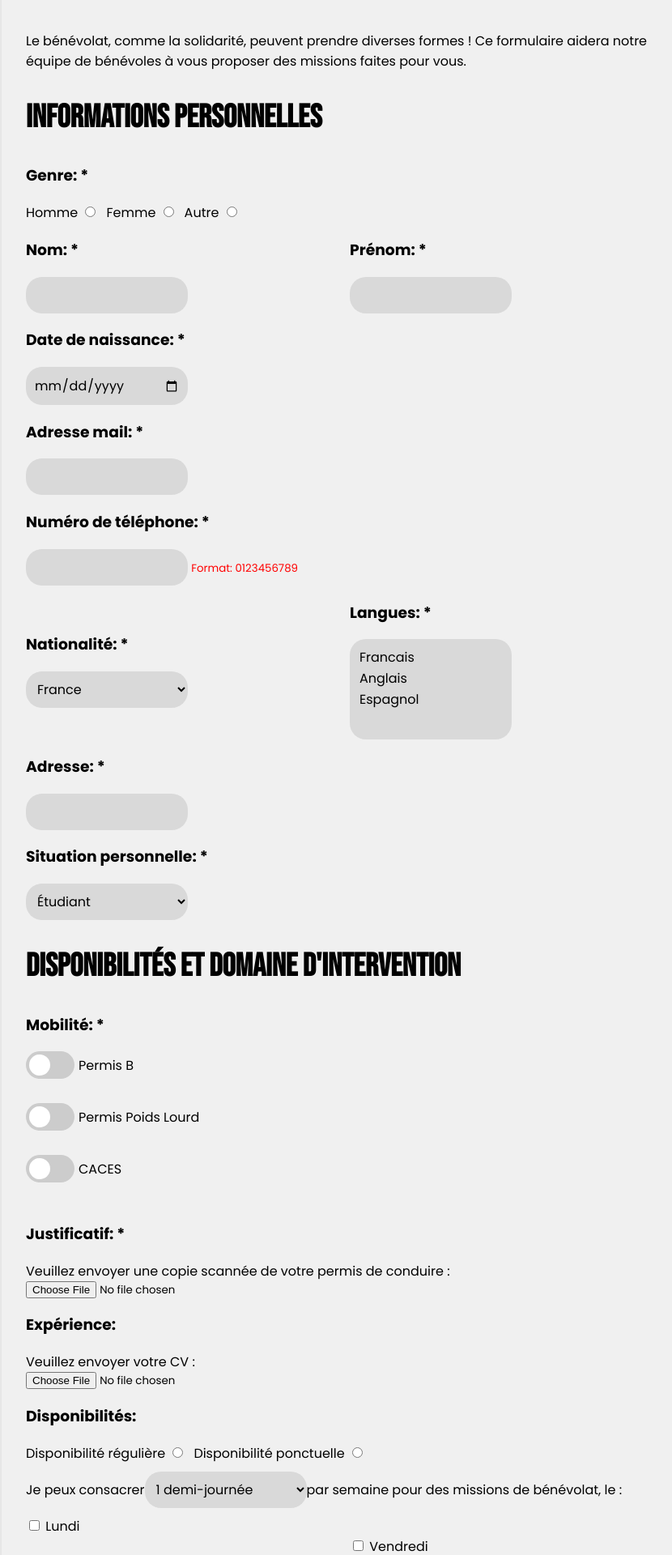
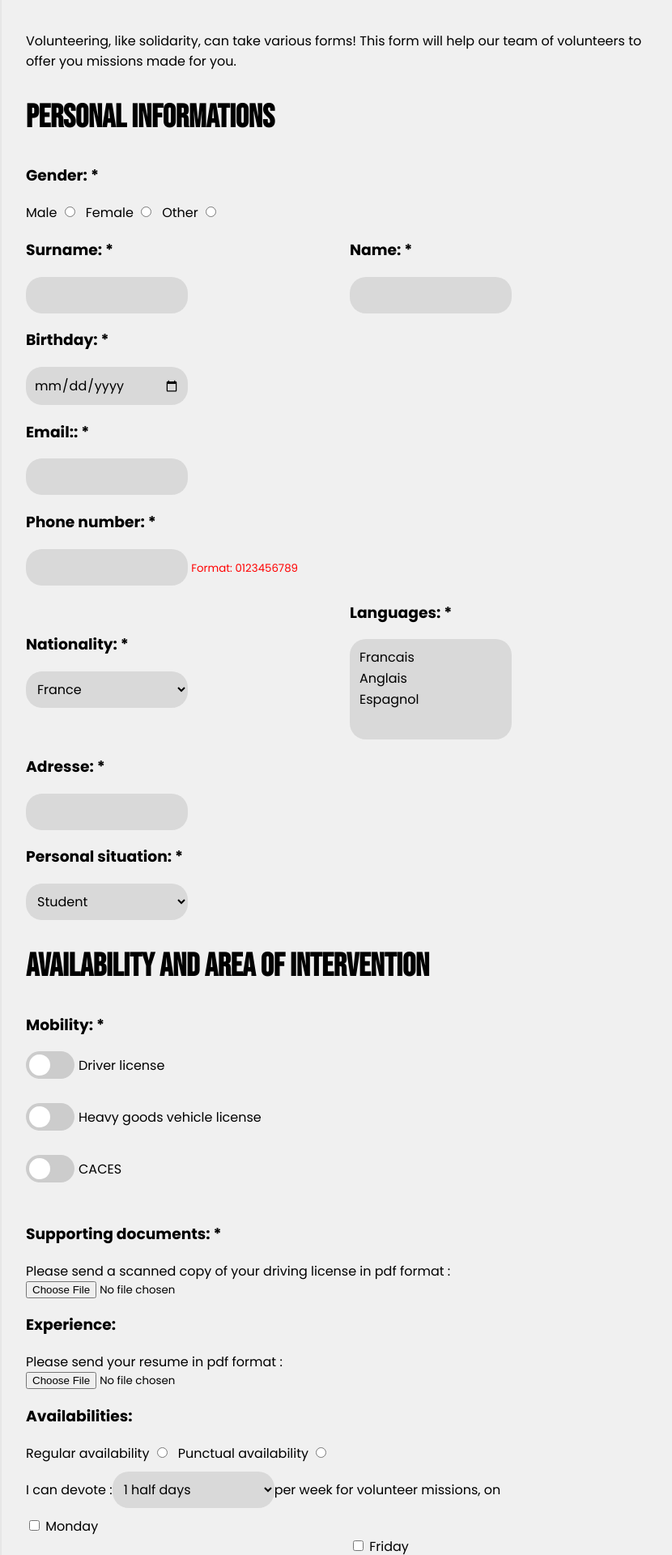
Before and after one commit to ShHaWkK/Temps_Donne, a PHP site: page /form/register.php in a window 1280 px wide. Shown: the part 254-2174 px from the top of the page at 81% size, without its empty margins (208-1038 px from the left). Run offline with PHP 8.4, Linux system fonts and the light colour scheme; some libraries are stand-ins or nearby versions.

Commit message:
Add multilinguism for register form

```diff
--- a/front/form/register.php
+++ b/front/form/register.php
@@ -17,46 +17,46 @@ echo "<title>Inscription bénévole - Au temps donné</title>";
 
 <div class="form-container">
     <div class="form-content">
-        <h1> Je deviens Bénévole </h1>
-        <p>Le bénévolat, comme la solidarité, peuvent prendre diverses formes !
-            Ce formulaire aidera notre équipe de bénévoles à vous proposer des missions faites pour vous.
-        <h2> Informations personnelles </h2>
-        <h3> Genre: * </h3>
+        <h1><?php echo htmlspecialchars($data["I_BECOME_VOLUNTEER"] ?? 'I become volunteer');?></h1>
+        <p><?php echo htmlspecialchars($data["FORM_INTRO_VOLUNTEER"]);?>
+        </p>
+        <h2> <?php echo htmlspecialchars($data["PERSONAL_INFORMATIONS"]);?> </h2>
+        <h3> <?php echo htmlspecialchars($data["GENDER"]);?>: * </h3>
         <div class="line">
-            <label class="radio-label"> Homme <input type="radio" id="genre" name="genre" value="homme" required> </label>
-            <label class="radio-label"> Femme <input type="radio" id="genre" name="genre" value="femme" required> </label>
-            <label class="radio-label"> Autre <input type="radio" id="genre" name="genre" value="autre" required> </label>
+            <label class="radio-label"> <?php echo htmlspecialchars($data["MALE"]);?> <input type="radio" id="genre" name="genre" value="homme" required> </label>
+            <label class="radio-label"> <?php echo htmlspecialchars($data["FEMALE"]);?> <input type="radio" id="genre" name="genre" value="femme" required> </label>
+            <label class="radio-label"> <?php echo htmlspecialchars($data["OTHER"]);?> <input type="radio" id="genre" name="genre" value="autre" required> </label>
         </div>
 
         <div class="line">
             <div class="col">
-                <label for="nom"> <h3>Nom: *</h3></label>
+                <label for="nom"> <h3><?php echo htmlspecialchars($data["SURNAME"]);?>: *</h3></label>
                 <input type="text" id="nom" name="nom" required>
             </div>
             <div class="col">
-                <label for="prenom"> <h3>Prénom: *</h3></label>
+                <label for="prenom"> <h3><?php echo htmlspecialchars($data["NAME"]);?>: *</h3></label>
                 <input type="text" id="prenom" name="prenom" required>
             </div>
         </div>
 
-        <label for="date_naissance"><h3> Date de naissance: * </h3></label>
+        <label for="date_naissance"><h3><?php echo htmlspecialchars($data["BIRTHDAY"]);?>: * </h3></label>
         <input type="date" id="date_naissance" name="date_naissance" required>
 
-        <label for="email"> <h3> Adresse mail: * </h3> </label>
+        <label for="email"> <h3> <?php echo htmlspecialchars($data["EMAIL_LABEL"]);?>: * </h3> </label>
         <input type="email" id="email" name="email" required>
 
         <!-- TODO vérifier si l'adresse mail existe-->
         <?php
         ?>
 
-        <label for="telephone"><h3> Numéro de téléphone: * </h3></label>
+        <label for="telephone"><h3> <?php echo htmlspecialchars($data["PHONE_NUMBER"]);?>: * </h3></label>
         <input type="tel" id="telephone" name="telephone" required>
         <small class="format-info" color="red" >Format: 0123456789</small>
         </fieldset>
 
         <div class="line">
             <div class="col">
-                <label for="nationalite"><h3> Nationalité: * </h3> </label>
+                <label for="nationalite"><h3> <?php echo htmlspecialchars($data["NATIONALITY"]);?>: * </h3> </label>
                 <select id="nationalite" name="nationalite" required>
                     <option value="AF">Afghanistan</option>
                     <option value="ZA">Afrique du Sud</option>
@@ -307,7 +307,7 @@ echo "<title>Inscription bénévole - Au temps donné</title>";
 
             </div>
             <div class="col">
-                <label for="langues"> <h3>Langues: *</h3></label>
+                <label for="langues"> <h3><?php echo htmlspecialchars($data["LANGUAGES"]);?>: *</h3></label>
                 <select id="langues" name="langues[]" multiple >
                     <option value="francais">Francais</option>
                     <option value="anglais">Anglais</option>
@@ -319,31 +319,31 @@ echo "<title>Inscription bénévole - Au temps donné</title>";
         <h3> Adresse: * </h3>
         <textarea id="name" name="name" rows="1" cols="1"></textarea>
 
-        <label for="situation"> <h3> Situation personnelle: *</h3> </label>
+        <label for="situation"> <h3> <?php echo htmlspecialchars($data["PERSONAL_SITUATION"]);?>: *</h3> </label>
         <select id="situation" name="situation" required>
-            <option value="etudiant">Étudiant</option>
-            <option value="employe">Employé</option>
-            <option value="chomeur">Chômeur</option>
-            <option value="retraite">Retraité</option>
+            <option value="etudiant"><?php echo htmlspecialchars($data["STUDENT"]);?></option>
+            <option value="employe"><?php echo htmlspecialchars($data["EMPLOYED"]);?></option>
+            <option value="chomeur"><?php echo htmlspecialchars($data["UNEMPLOYED"]);?></option>
+            <option value="retraite"><?php echo htmlspecialchars($data["RETIRED"]);?></option>
             <!-- Ajoutez d'autres options de situation personnelle ici -->
         </select>
 
-        <h2> Disponibilités et domaine d'intervention </h2>
-        <h3>Mobilité: *</h3>
+        <h2> <?php echo htmlspecialchars($data["AVAILABILITY_INTERVENTION_AREA"]);?> </h2>
+        <h3><?php echo htmlspecialchars($data["MOBILITY"]);?>: *</h3>
         <div class="col">
             <div class="line permis">
                 <label class="switch">
                     <input type="checkbox">
                     <span class="slider round"></span>
                 </label>
-                <a>Permis B</a>
+                <a><?php echo htmlspecialchars($data["DRIVER_LICENSE"]);?></a>
             </div>
             <div class="line permis">
                 <label class="switch">
                     <input type="checkbox">
                     <span class="slider round"></span>
                 </label>
-                <a>Permis Poids Lourd</a>
+                <a><?php echo htmlspecialchars($data["HEAVY_LICENSE"]);?></a>
             </div>
             <div class="line permis">
                 <label class="switch">
@@ -353,62 +353,62 @@ echo "<title>Inscription bénévole - Au temps donné</title>";
                 <a>CACES</a>
             </div>
         </div>
-        <h3>Justificatif: *</h3>
+        <h3><?php echo htmlspecialchars($data["SUPPORTING_DOCUMENTS"]);?>: *</h3>
         <form action="upload.php" method="post" enctype="multipart/form-data" required>
-            <label for="pdfFile">Veuillez envoyer une copie scannée de votre permis de conduire : <br></label>
+            <label for="pdfFile"><?php echo htmlspecialchars($data["SEND_LICENSE"]);?> : <br></label>
             <input type="file" id="pdfFile" name="pdfFile" accept=".pdf">
         </form>
 
-        <h3>Expérience: </h3>
+        <h3><?php echo htmlspecialchars($data["EXPERIENCE"]);?>: </h3>
         <form action="upload.php" method="post" enctype="multipart/form-data" required>
-            <label for="pdfFile"> Veuillez envoyer votre CV : <br></label>
+            <label for="pdfFile"> <?php echo htmlspecialchars($data["SEND_RESUME"]);?> : <br></label>
             <input type="file" id="pdfFile" name="pdfFile" accept=".pdf">
         </form>
 
-        <h3>Disponibilités: </h3>
+        <h3><?php echo htmlspecialchars($data["AVAILABILITY"]);?>: </h3>
         <div class="line">
-            <label class="radio-label"> Disponibilité régulière <input type="radio" name="disponibilite" value="reguliere" required> </label>
-            <label class="radio-label"> Disponibilité ponctuelle <input type="radio" name="disponibilite" value="ponctuelle" required> </label>
+            <label class="radio-label"> <?php echo htmlspecialchars($data["REGULAR_AVAILABILITY"]);?> <input type="radio" name="disponibilite" value="reguliere" required> </label>
+            <label class="radio-label"> <?php echo htmlspecialchars($data["PUNCTUAL_AVAILABILITY"]);?> <input type="radio" name="disponibilite" value="ponctuelle" required> </label>
         </div>
 
         <div class="line">
-            <h4>Je peux consacrer </h4>
+            <h4><?php echo htmlspecialchars($data["I_CAN_DEVOTE"]);?> : </h4>
             <select class="heures" id="heures" name="heures" required>
-                <option value="1">1 demi-journée</option>
-                <option value="2">2 demi-journées</option>
-                <option value="3">3 demi-journées</option>
-                <option value="4">4 demi-journées</option>
-                <option value="5">5 demi-journées</option>
-                <option value="6">6 demi-journées</option>
-                <option value="7">7 demi-journées</option>
-                <option value="8">8 demi-journées</option>
-                <option value="9">9 demi-journées</option>
-                <option value="10">10 demi-journées</option>
-                <option value="11">11 demi-journées</option>
-                <option value="12">12 demi-journées</option>
-                <option value="13">13 demi-journées</option>
-                <option value="14">14 demi-journées</option>
+                <option value="1">1 <?php echo htmlspecialchars($data["HALF_DAY"]);?></option>
+                <option value="2">2 <?php echo htmlspecialchars($data["HALF_DAY"]);?></option>
+                <option value="3">3 <?php echo htmlspecialchars($data["HALF_DAY"]);?></option>
+                <option value="4">4 <?php echo htmlspecialchars($data["HALF_DAY"]);?></option>
+                <option value="5">5 <?php echo htmlspecialchars($data["HALF_DAY"]);?></option>
+                <option value="6">6 <?php echo htmlspecialchars($data["HALF_DAY"]);?></option>
+                <option value="7">7 <?php echo htmlspecialchars($data["HALF_DAY"]);?></option>
+                <option value="8">8 <?php echo htmlspecialchars($data["HALF_DAY"]);?></option>
+                <option value="9">9 <?php echo htmlspecialchars($data["HALF_DAY"]);?></option>
+                <option value="10">10 <?php echo htmlspecialchars($data["HALF_DAY"]);?></option>
+                <option value="11">11 <?php echo htmlspecialchars($data["HALF_DAY"]);?></option>
+                <option value="12">12 <?php echo htmlspecialchars($data["HALF_DAY"]);?></option>
+                <option value="13">13 <?php echo htmlspecialchars($data["HALF_DAY"]);?></option>
+                <option value="14">14 <?php echo htmlspecialchars($data["HALF_DAY"]);?></option>
             </select>
-            <h4> par semaine pour des missions de bénévolat, le : <br> </h4>
+            <h4> <?php echo htmlspecialchars($data["PER_WEEK_VOLUNTEER_MISSIONS"]);?> <br> </h4>
         </div>
 
         <div class="line">
             <div class="col">
-                <label><input type="checkbox" id="lundi" name="jour" value="lundi"> Lundi</label><br>
-                <label><input type="checkbox" id="mardi" name="jour" value="mardi"> Mardi</label><br>
-                <label><input type="checkbox" id="mercredi" name="jour" value="mercredi"> Mercredi</label><br>
-                <label><input type="checkbox" id="jeudi" name="jour" value="jeudi"> Jeudi</label><br>
+                <label><input type="checkbox" id="lundi" name="jour" value="lundi"> <?php echo htmlspecialchars($data["MONDAY"]);?></label><br>
+                <label><input type="checkbox" id="mardi" name="jour" value="mardi"> <?php echo htmlspecialchars($data["TUESDAY"]);?></label><br>
+                <label><input type="checkbox" id="mercredi" name="jour" value="mercredi"> <?php echo htmlspecialchars($data["WEDNESDAY"]);?></label><br>
+                <label><input type="checkbox" id="jeudi" name="jour" value="jeudi"> <?php echo htmlspecialchars($data["THURSDAY"]);?></label><br>
             </div>
             <div class="col">
-                <label><input type="checkbox" id="vendredi" name="jour" value="vendredi"> Vendredi</label><br>
-                <label><input type="checkbox" id="samedi" name="jour" value="samedi"> Samedi</label><br>
-                <label><input type="checkbox" id="dimanche" name="jour" value="dimanche"> Dimanche</label><br>
+                <label><input type="checkbox" id="vendredi" name="jour" value="vendredi"> <?php echo htmlspecialchars($data["FRIDAY"]);?></label><br>
+                <label><input type="checkbox" id="samedi" name="jour" value="samedi"> <?php echo htmlspecialchars($data["SATURDAY"]);?></label><br>
+                <label><input type="checkbox" id="dimanche" name="jour" value="dimanche"> <?php echo htmlspecialchars($data["SUNDAY"]);?></label><br>
             </div>
         </div>
 
-        <h2>Termes et mentions légales </h2>
+        <h2> <?php echo htmlspecialchars($data["TERMS_LEGAL_NOTICES"]);?> </h2>
         <label>
-            J’ai lu et j'accepte les <a href="#" id="termsLink"> termes et mentions légales *</a>
+            <?php echo htmlspecialchars($data["READ_ACCEPT"]);?> <a href="#" id="termsLink"> <?php echo htmlspecialchars($data["TERMS_LEGAL_NOTICES"]);?> *</a>
             <input type="checkbox" id="légales" name="conditions" value="légales" required>
         </label>
 
@@ -417,10 +417,8 @@ echo "<title>Inscription bénévole - Au temps donné</title>";
                 <span class="close">&times;</span>
                 <!-- Contenu des termes et conditions -->
                 <?php
-                // Charger le contenu du fichier texte
-                $contenu = file_get_contents("./user_conditions.txt");
+                $contenu = file_get_contents($data["CONDITIONS_PATH"]);
 
-                // Insérer le contenu dans la balise <p>
                 echo "<p>$contenu</p>";
                 ?>
             </div>
@@ -428,32 +426,28 @@ echo "<title>Inscription bénévole - Au temps donné</title>";
 
         <br>
         <label>
-            Je souhaite recevoir des informations de la part de “Au temps donné" par email
+            <?php echo htmlspecialchars($data["WISH_MAIL_NEWS"]);?>
             <input type="checkbox" id="email_info" name="conditions" value="email_info">
         </label>
-        <p>Les demandes seront examinées attentivement par notre équipe, qui se réserve le droit d'accepter ou de refuser
-            une demande en fonction des besoins de l'association et des disponibilités des bénévoles.</p>
+        <p><?php echo htmlspecialchars($data["DEMANDS_CHECKED"]);?>.</p>
 
-        <button id="validationButton" class="btn confirm-button">Valider</button>
+        <button id="validationButton" class="btn confirm-button"><?php echo htmlspecialchars($data["CONFIRM"]);?></button>
     </div> <!-- end of form-content -->
 </div> <!-- end of form-container -->
 
 <script>
     // Fonction pour valider les champs obligatoires avant d'envoyer les données à l'API
-    // Fonction pour valider le formulaire et envoyer les données à l'API
     function validateFormAndSendData() {
         // Récupérer les champs obligatoires
         var requiredFields = document.querySelectorAll('[required]');
 
-        // Parcourir les champs obligatoires
+
         for (var i = 0; i < requiredFields.length; i++) {
             var field = requiredFields[i];
 
-            // Vérifier si le champ est vide
             if (field.type === 'radio') {
                 var radioGroup = document.getElementsByName(field.name);
 
-                // Vérifier si aucun bouton radio n'est coché dans le groupe
                 var isChecked = false;
                 for (var j = 0; j < radioGroup.length; j++) {
                     if (radioGroup[j].checked) {
@@ -462,32 +456,24 @@ echo "<title>Inscription bénévole - Au temps donné</title>";
                     }
                 }
 
-                // Si aucun bouton radio n'est coché, renvoyer vers les boutons radio
                 if (!isChecked) {
-                    // Faire défiler la page jusqu'au premier bouton radio du groupe
                     radioGroup[0].scrollIntoView({ behavior: 'smooth', block: 'center' });
 
-                    // Mettre en évidence tous les boutons radio du groupe
                     for (var k = 0; k < radioGroup.length; k++) {
                         radioGroup[k].style.outline = '2px solid red';
                     }
 
-                    // Arrêter la validation du formulaire
                     return false;
                 }
             } else if (field.value === '') {
-                // Faire défiler la page jusqu'au champ vide
                 field.scrollIntoView({ behavior: 'smooth', block: 'center' });
 
-                // Mettre en évidence le champ vide
                 field.style.border = '2px solid red';
 
-                // Arrêter la validation du formulaire
                 return false;
             }
         }
 
-        // Si tous les champs obligatoires sont remplis, envoyer les données à l'API
         sendDataToAPI();
     }
 
@@ -496,12 +482,10 @@ echo "<title>Inscription bénévole - Au temps donné</title>";
         // Empêcher le comportement par défaut du bouton
         event.preventDefault();
 
-        // Appeler la fonction pour valider les champs et envoyer les données à l'API
         validateFormAndSendData();
     });
 
     function sendDataToAPI() {
-        // Récupérer les données du formulaire
         var genre = document.getElementById('genre').value;
         var nom = document.getElementById('nom').value;
         var prenom = document.getElementById('prenom').value;
@@ -516,7 +500,6 @@ echo "<title>Inscription bénévole - Au temps donné</title>";
             permisArray.push(checkbox.value);
         });
 
-        // Créer un objet JSON avec les données du formulaire
         var data = {
             genre: genre,
             nom: nom,
@@ -530,10 +513,8 @@ echo "<title>Inscription bénévole - Au temps donné</title>";
         // Convertir l'objet JSON en chaîne JSON
         var jsonData = JSON.stringify(data);
 
-        // URL de votre API
         var apiUrl = 'http://localhost:8082/index.php/volunteers/register';
 
-        // Configuration de la requête POST
         var options = {
             method: 'POST',
             headers: {
```
Also changed, not shown: front/form/User_Conditions/user_conditions_english.txt (added, +14 -0 lines), front/lang/lang_EN.json (+46 -2 lines), front/lang/lang_FR.json (+47 -1 lines), front/form/User_Conditions/user_conditions_french.txt (renamed from front/form/user_conditions.txt).
